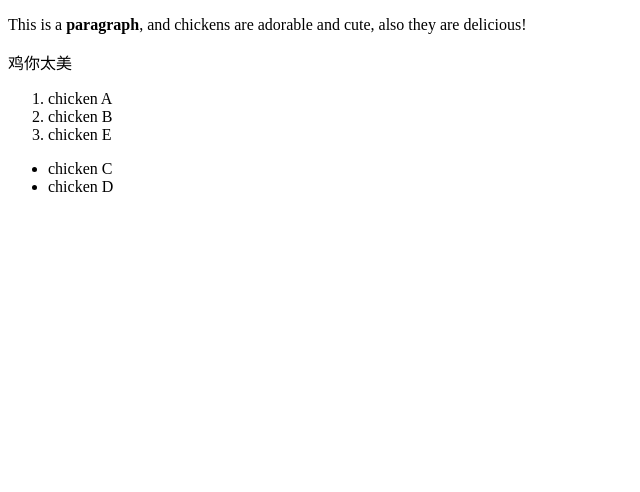
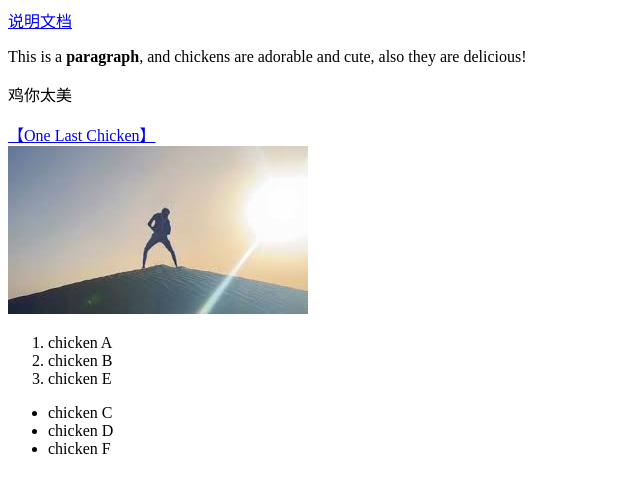
Before and after one commit to Nana0203Dennis/Main, a plain HTML site: page Web Developer/chicken.html in a window 1280 px wide. Shown: the whole page, without its empty margins (0-640 px from the left). Drawn offline with Linux system fonts and the light colour scheme.

Commit message:
ikun prc

```diff
--- a/Web Developer/chicken.html
+++ b/Web Developer/chicken.html
@@ -3,14 +3,30 @@
 
 <head>
     <title>鸡你太美</title>
+    <a href="webdev.md">说明文档</a>
 </head>
+<!-- This is a comment -->
 
 <body>
 
     <p>
         This is a <b>paragraph</b>, and chickens are adorable and cute, also they are delicious!
     </p>
+
     <p>鸡你太美</p>
+
+    <a
+        href="https://www.bilibili.com/video/BV1je4y147J9/?share_source=copy_web&vd_source=ec9e5ea6317f52e8e1aef6acc5ad99ae">
+        【One Last Chicken】
+    </a>
+
+
+    <br><img src="ikun.jpg" alt="One Last Chicken">
+
+
+    <br>
+
+
 
     <ol>
         <li>chicken A</li>
@@ -22,6 +38,7 @@
     <ul>
         <li>chicken C</li>
         <li>chicken D</li>
+        <li>chicken F</li>
     </ul>
 </body>
 
```
Also changed, not shown: Web Developer/ikun.jpg (added).
